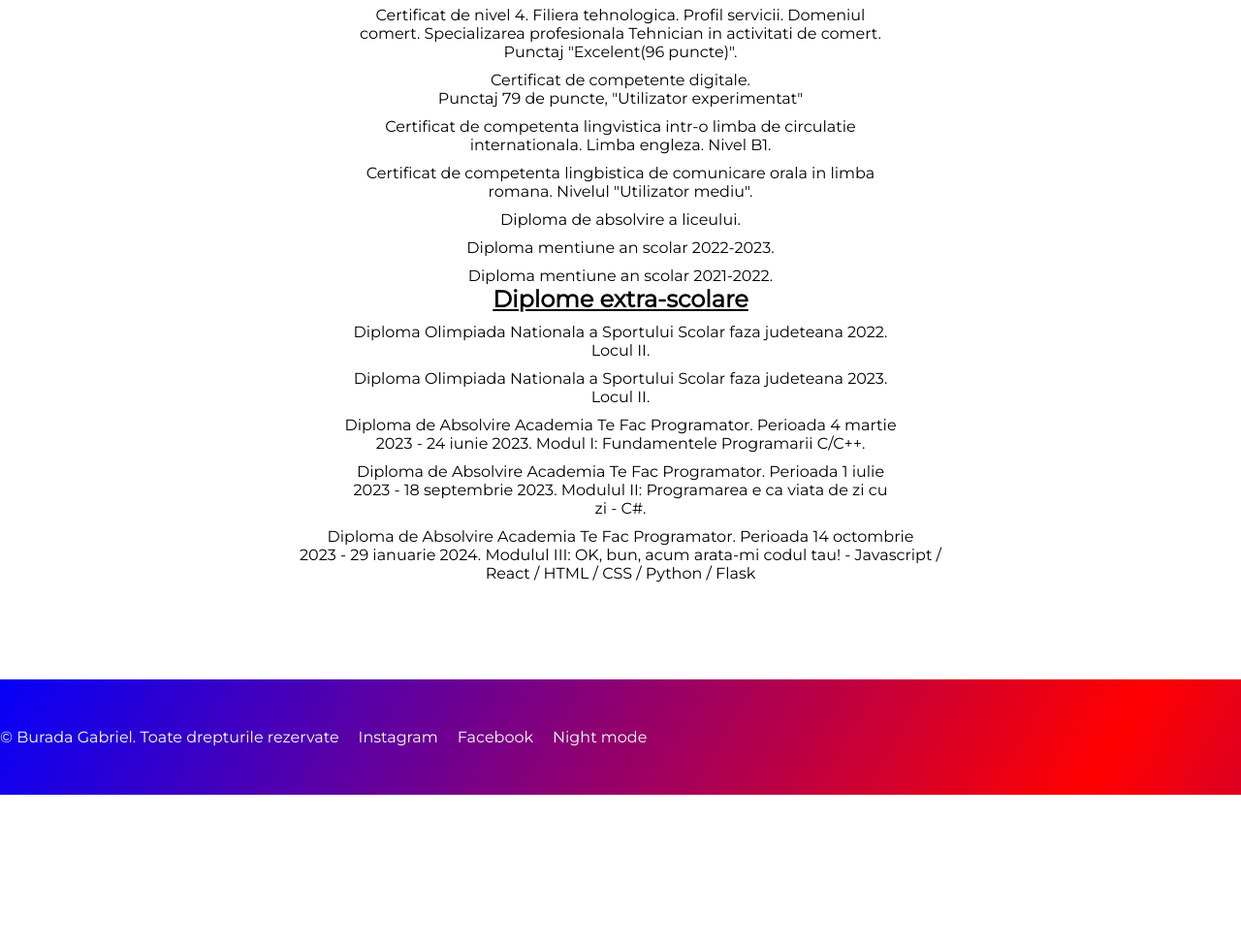
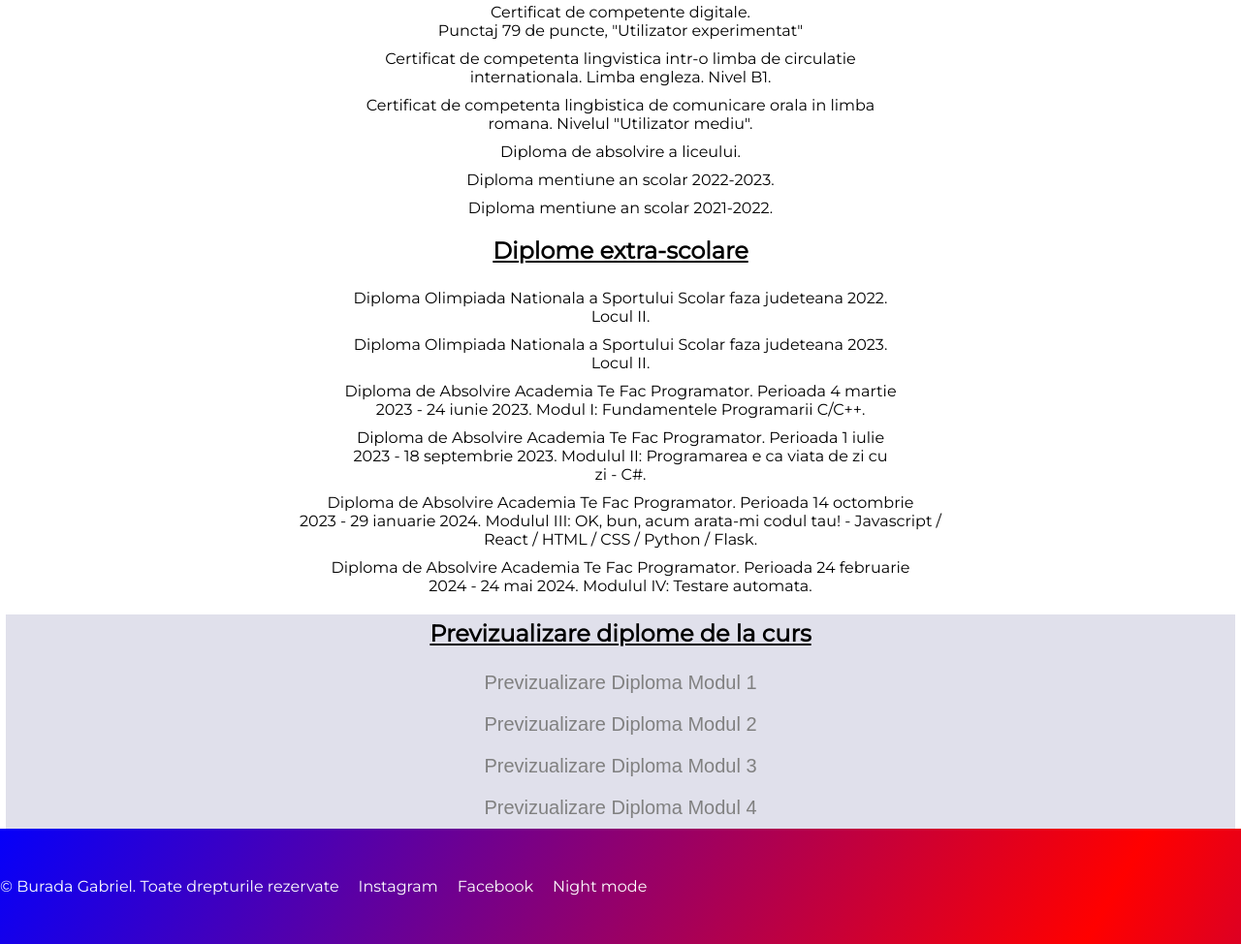
Before and after one commit to GabrielBB11/html-portfolio, a plain HTML site: page index.html in a window 1280 px wide. Shown: the part 1445-2419 px from the top of the page at 97% size. Before the commit the page ends 2265 px from the top, so only its background shows below. Drawn offline with Linux system fonts and the light colour scheme.

Commit message:
Adaugare pdf-uri in folder plus butoane pe pagina pentru previzualizarea acestora. Sectiune noua pentru previzualizarea pdf urilor

```diff
--- a/index.html
+++ b/index.html
@@ -24,8 +24,8 @@
 
   <div id="main-content">
     <img src="./SEDINTA FOTO TULCEA-12E.211.jpg" height="300px" class="photo1">
-    <h3 class="header3">Salut.</h3>
-    <p>Sunt un web developer in devenire. Recunoscator pentru tot ce are.</p>
+    <h3 class="header3">Salut!</h3>
+    <p>Un inginer geodez in devenire. Recunoscator pentru tot ce are.</p>
 
 
     <h3 class="underline1">Diplome si competente</h3>
@@ -56,7 +56,9 @@
         Diploma mentiune an scolar 2021-2022.
       </li>
     </ul>
-    <h2 class="underline1">Diplome extra-scolare</h2>
+
+    <h2 class="underline1 header-diplome-extra">Diplome extra-scolare</h2>
+
     <ul>
       <li>Diploma Olimpiada Nationala a Sportului Scolar faza judeteana 2022.<br>
         Locul II.
@@ -73,9 +75,22 @@
       </li>
       <li>Diploma de Absolvire Academia Te Fac Programator. Perioada 14 octombrie<br>
       2023 - 29 ianuarie 2024. Modulul III: OK, bun, acum arata-mi codul tau! - Javascript / <br>
-      React / HTML / CSS / Python / Flask
+      React / HTML / CSS / Python / Flask.
+      </li>
+      <li>Diploma de Absolvire Academia Te Fac Programator. Perioada 24 februarie<br>
+      2024 - 24 mai 2024. Modulul IV: Testare automata.
       </li>
     </ul>
+
+    <div id="div-pdf">
+    <h2 class="underline1 header-previzualizare-diplome">Previzualizare diplome de la curs</h2>
+
+    <button onclick="window.open('BuradaGabrielModul1.pdf', '_blank')" class="btn-pdf">Previzualizare Diploma Modul 1</button>
+    <button onclick="window.open('BuradaGabrielModulII.pdf', '_blank')" class="btn-pdf">Previzualizare Diploma Modul 2</button>
+    <button onclick="window.open('BuradaGabrielModulIII.pdf', '_blank')" class="btn-pdf">Previzualizare Diploma Modul 3</button>
+    <button onclick="window.open('BuradaGabrielModulIV.pdf', '_blank')" class="btn-pdf">Previzualizare Diploma Modul 4</button>
+    </div>
+
   </div>
 
 
--- a/styles.css
+++ b/styles.css
@@ -45,7 +45,6 @@ hr {
   align-items: center;
   justify-content: center;
   font-family: 'Montserrat', sans-serif;
-  margin-bottom:100px;
 }
 
 #main-content > h3 {
@@ -60,7 +59,7 @@ hr {
 }
 
 #main-content > p {
-  margin-bottom:100px;
+  margin-bottom:30px;
   font-size:20px;
 }
 
@@ -147,7 +146,7 @@ button.night {
 }
 
 .gradient-background3 {
-  background: linear-gradient(300deg, black, grey, rgb(65, 65, 65));
+  background: linear-gradient(300deg, black, grey, black);
   background-size: 180% 180%;
   animation: gradient-animation 5s ease infinite;
 }
@@ -163,3 +162,58 @@ button.night {
     background-position: 0% 50%;
   }
 }
+
+.header-diplome-extra {
+  margin-top:20px;
+  margin-bottom:15px;
+}
+
+.header-previzualizare-diplome {
+  margin-bottom:15px;
+}
+
+.btn-pdf {
+  position: relative;
+  text-decoration: none;
+  color: white;
+  transition: all 0.3s ease;
+}
+
+.btn-pdf::before {
+  content: "";
+  position: absolute;
+  width: 0;
+  height: 2px; /* Grosimea liniei subliniate */
+  bottom: 0;
+  left: 0;
+  background-color: blue; /* Culoarea liniei subliniate */
+  transition: width 0.3s ease;
+}
+
+.btn-pdf:hover::before {
+  width: 100%; /* Lățimea liniei subliniate atunci când se trece cu mouse-ul peste link */
+}
+
+.btn-pdf:hover {
+  color: black;
+}
+
+.btn-pdf {
+  padding: 5px;
+  margin:5px;
+  border:none;
+  color: grey;
+  background-color: #e0e0eb;
+  font-size: 20px;
+}
+
+#div-pdf {
+  background-color:#e0e0eb;
+  width:99vw;
+  margin-top:20px;
+  padding-top:5px;
+  display: flex;
+  flex-direction: column;
+  align-items: center;
+  justify-content: center;
+}
```
Also changed, not shown: 4 other files.
